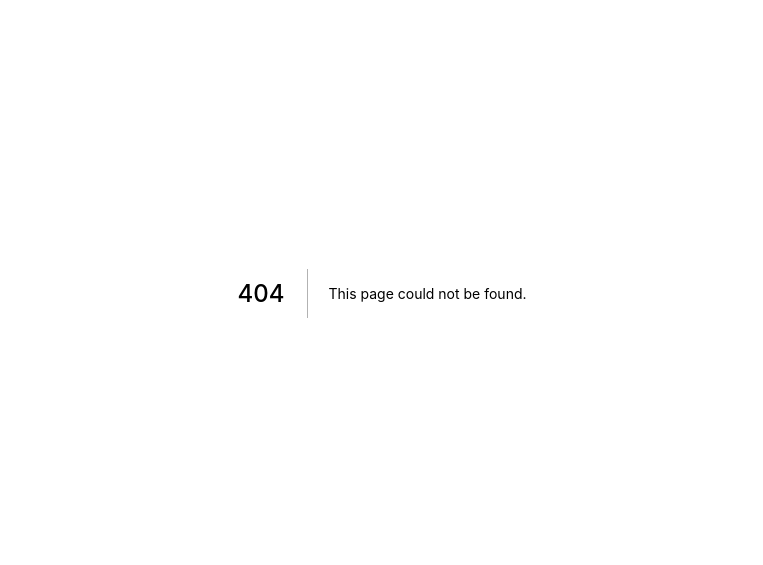
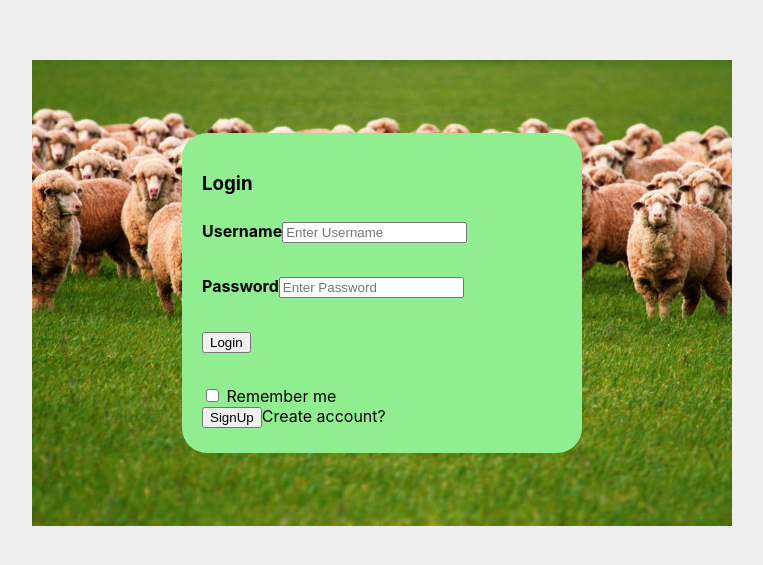
Before and after one commit to uprm-inso-4117-2021-2022-s2/semester-project-team-2, a Next.js app: page /Login in a window 1280 px wide. Before the commit this address had no page. Shown: the part 107-672 px from the top of the page, without its empty margins (258-1021 px from the left). Built offline with nearby package versions, Linux system fonts and the light colour scheme.

Commit message:
started and connected login page

```diff
--- a/components/dashboard/Header.tsx
+++ b/components/dashboard/Header.tsx
@@ -1,6 +1,5 @@
-import styles from '../../styles/dashboard.module.css'
 
-export default function Header() {
+export default function Header({ styles }) {
     return (
         <header className={styles.header}>
             <h4>Livestock Management System</h4>
--- a/pages/Dashboard.tsx
+++ b/pages/Dashboard.tsx
@@ -36,7 +36,7 @@ export default function Dashboard(){
 
     return(
         <div className={styles.pagewrapper}>
-            <Header/>
+            <Header styles={styles}/>
 
             <div className={styles.boxone}>
                 <Navigation bars={bars}/>
--- /dev/null
+++ b/pages/Login.tsx
@@ -0,0 +1,96 @@
+import styles from '../styles/login.module.css'
+import React, { useState } from 'react'
+import Link from "next/link";
+import Header from '../components/dashboard/Header'
+
+
+
+export default function Login(){
+
+    const [state, setState] = useState(true)
+
+    const toggleForm = () => {
+        setState(!state)
+    }
+
+
+    return (
+        <div className={styles.pagewrapper}>
+
+            <div className={styles.imgCont}>
+                <img src="/landingpage/images/sheep1.jpg"/>
+            </div>
+
+            {
+            state ?
+
+                <form id="login" action="" method="post"  className={`${styles["form"]} ${styles["loginform"]}`}>
+                    <h3>Login</h3>
+                    <div className={styles.userName}>
+                        <label ><b>Username</b></label>
+                        <input type="text" placeholder="Enter Username" name="uname" />
+                    </div>
+                    <div>
+                        <label ><b>Password</b></label>
+                        <input type="password" placeholder="Enter Password" name="psw" />
+                    </div>
+                    <div>
+                        <Link href="./Dashboard">
+                            <a>
+                                <button type="submit" >Login</button>
+                            </a>
+                        </Link>
+
+                    </div>
+                    <div>
+                        <label>
+                            <input type="checkbox" name="remember" /> Remember me
+                        </label>
+                        <div >
+                            <button className={styles.signbtn} type="button" onClick={toggleForm}>SignUp</button>
+                            <span >Create <a href="#">account?</a></span>
+                        </div>
+                    </div>
+                </form>
+
+                :
+
+                <form id="signup" action="" method="post" className={`${styles["form"]} ${styles["signform"]}`}>
+                    <h3>Sign Up</h3>
+                    <div className={styles.userName}>
+                        <label ><b>Email</b></label>
+                        <input type="text" placeholder="Enter email"   /><br/>
+                        <label ><b>Username</b></label>
+                        <input type="text" placeholder="Enter username"   />
+                    </div>
+                    <div>
+                        <label ><b>Password</b></label>
+                        <input type="password" placeholder="Enter Password" name="psw" /><br/>
+                        <label ><b>Re-enter Password</b></label>
+                        <input type="repassword" placeholder="Re-enter Password" name="psw" />
+                    </div>
+                    <div>
+                        {/* <Link href="./Dashboard">
+                            <a>
+                                <button type="submit">SignIn</button>
+                            </a>
+                        </Link> */}
+                    </div>
+                    <div>
+
+                        <div >
+                            <button type="button" onClick={toggleForm}>Login</button>
+                            <span >Already have <a href="#">account?</a></span>
+                        </div>
+                    </div>
+
+                </form>
+            }
+
+
+
+
+
+        </div>
+    )
+}
--- a/pages/index.tsx
+++ b/pages/index.tsx
@@ -11,7 +11,7 @@ const Home: NextPage = () => {
       <h2>Welcome to Team 9 LMS</h2>
       <h3>Select where to go</h3>
       <div className={styles.linkCont}>
-        <a href="./Dashboard"><button>App</button></a>
+        <a href="./Login"><button>App</button></a>
         <a href="./informativeWeb"><button>Informative Website</button></a>
       </div>
 
--- a/pages/informativeWeb.tsx
+++ b/pages/informativeWeb.tsx
@@ -1,6 +1,6 @@
 import Image from 'next/image'
 import Script from 'next/script'
-import styles from '../styles/main.module.css'
+import styles from '../styles/website.module.css'
 import Head from 'next/head'
 
 
--- a/styles/Home.module.css
+++ b/styles/Home.module.css
@@ -1,6 +1,5 @@
 .container {
   padding: 0;
-  border: 2px solid red;
   height: 100vh;
   display: flex;
   justify-content: center;
--- /dev/null
+++ b/styles/login.module.css
@@ -0,0 +1,48 @@
+
+.pagewrapper {
+    height: 100vh;
+    display: flex;
+    justify-content: center;
+    align-items: center;
+}
+
+.header {
+    position: absolute;
+    top: 0;
+    background: #4C782A;
+    height: 50px;
+    color: white;
+    display: flex;
+    justify-content: center;
+    align-items: center;
+}
+.imgCont {
+    position: absolute;
+    width: 100%;
+}
+.imgCont img {
+    width: 80%;
+    max-width: 700px;
+    display: block;
+    margin: 0 auto;
+}
+
+.form {
+    display: grid;
+    grid-template-columns: 1fr;
+    grid-template-rows: 1fr 1fr 1fr 1fr 1fr;
+    gap: 8px 26px;
+    grid-template-areas:
+        "."
+        "."
+        "."
+        "."
+        ".";
+    position: relative;
+    z-index: 2;
+    background: lightgreen;
+    width: 25em;
+    height: 20em;
+    padding: 20px;
+    border-radius: 25px;
+}
```
Also changed, not shown: styles/website.module.css (renamed from styles/main.module.css).
